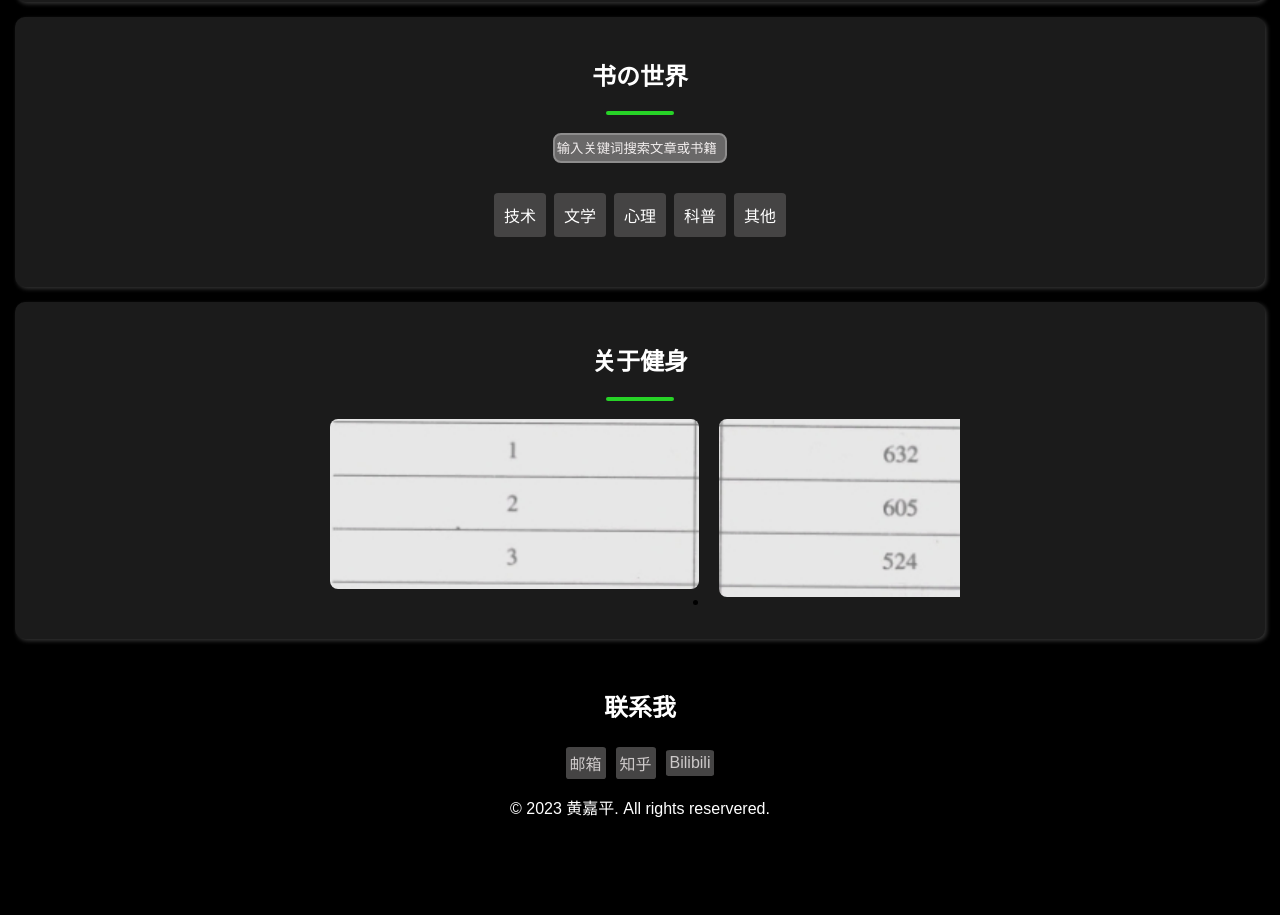
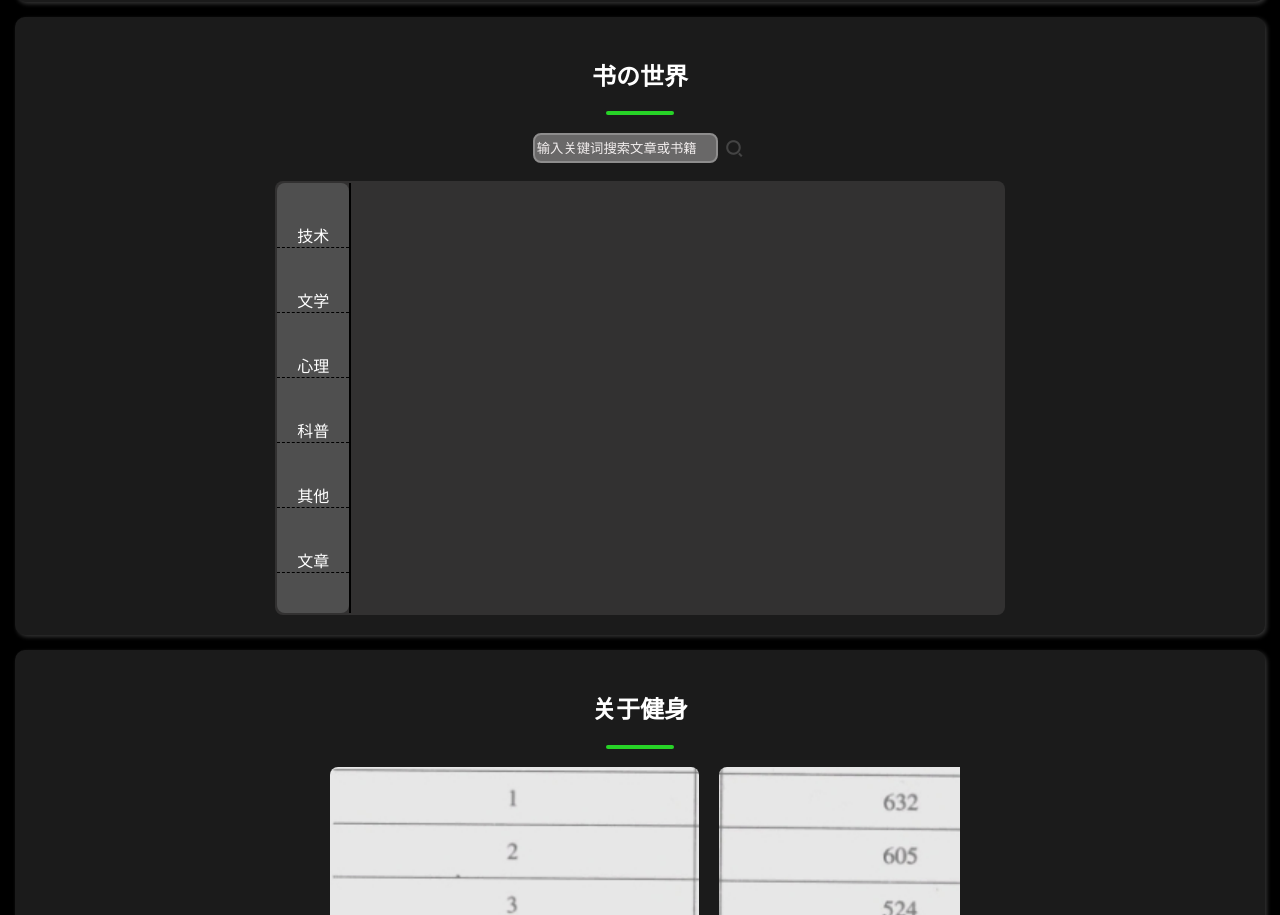
Before and after one commit to CodeAndAlan/CodeAndAlan.github.io, a plain HTML site: page index.html in a window 1280 px wide. Shown: the part 1492-2407 px from the top of the page. Before the commit the page ends 2337 px from the top, so only its background shows below. Drawn offline with Linux system fonts and the light colour scheme.

Commit message:
modified:   Style.CSS 	new file:   img/search.png 	modified:   index.html

```diff
--- a/Style.CSS
+++ b/Style.CSS
@@ -165,12 +165,6 @@ nav .tag {
     border-radius: 8px;
 }
 
-.bio {
-    color: #fff;
-    height: 100%;
-}
-
-
 /* 具体的标签样式 */
 .tag li {
     padding: 10px;
@@ -182,8 +176,6 @@ nav .tag {
     border-radius: 8%;
 }
 
-
-
 /* 绿色下划线 */
 .underline {
     width: 64px;
@@ -193,7 +185,10 @@ nav .tag {
     padding: 2px;
     border-radius: 8px;
 }
-
+.bio {
+    color: #fff;
+    height: 100%;
+}
 /* 关于section */
 section {
 
@@ -214,6 +209,44 @@ section h2 {
 section h3 {
     color: #fff;
 }
+/* 文字部分 */
+#book-container{
+    display: flex;
+    width:60%;
+
+    padding:2px;
+    margin:0 auto;
+
+    border-radius: 8px;
+    background-color: #323131;
+
+}
+
+.book-tag{
+    margin:0px auto;
+    width:10%;
+    padding-inline-start: 0px;
+
+    border-radius: 8px;
+    background-color: #4f4f4f;
+}
+
+.book-tag li{
+    margin: 5vh auto;
+    border-bottom:dashed 1px black;
+    list-style-type: none;
+    color: #fff;
+}
+
+#book-content{
+    width:90%;
+
+    border-left: solid 2px;
+    background-color: none;
+    overflow: auto;
+}
+
+
 
 /*健身部分*/
 
@@ -245,8 +278,20 @@ section h3 {
 }
 
 /* 读书部分 */
-#Book-re {
-    width: 13vw;
+
+#search img{
+    width: 25px;
+    height: 25px;
+    vertical-align: middle;
+}
+#search img:hover{
+    cursor: pointer;
+    background-color: rgba(255,255,255,0.1);
+    border-radius: 30%;
+}
+
+#Book-se {
+    width: 11   vw;
     height: 3vh;
     margin: 0 auto;
 
@@ -256,7 +301,7 @@ section h3 {
     border-radius: 8px;
 }
 
-#Book-re::placeholder {
+#Book-se::placeholder {
     color: #f2eeee;
 }
 
--- a/index.html
+++ b/index.html
@@ -15,7 +15,7 @@
     <!-- 引入页签 -->
     <link rel = "shortcut icon" href = "../img/avatar.jpg" type = "image/x-icon">
     <!-- 引入样式 -->
-    <link rel = "stylesheet" href = "../css/Style.CSS">
+    <link rel = "stylesheet" href = "style.CSS">
 </head>
 
 <body>
@@ -78,19 +78,25 @@
         <section id = "Book">
             <h2 id = "Book-header">书の世界</h2>
             <div class = "underline"></div>
-            <article>
                 <br>
-                <input id = "Book-re" type = "text" placeholder = "输入关键词搜索文章或书籍">
-                <nav>
-                    <ul class = "tag">
+                <div id = "search">
+                    <input id = "Book-se" type = "text" placeholder = "输入关键词搜索文章或书籍">
+                    <img src="img/search.png" >
+                </div>
+                <br>
+                 <div id = "book-container">
+                        <ul class = "book-tag">
                             <li>技术</li>
                             <li>文学</li>
                             <li>心理</li>
                             <li>科普</li>
                             <li>其他</li>
+                            <li>文章</li>
                         </ul>
-                </nav>
-            </article>
+                        <div id = "book-content">
+
+                        </div>
+                </div>
 
             <!-- <a href  =  "Book.html" target  =  "_blank">了解更多</a> -->
         </section>
```
Also changed, not shown: img/search.png (added). Lines whose indentation alone changed are shown as unchanged.
